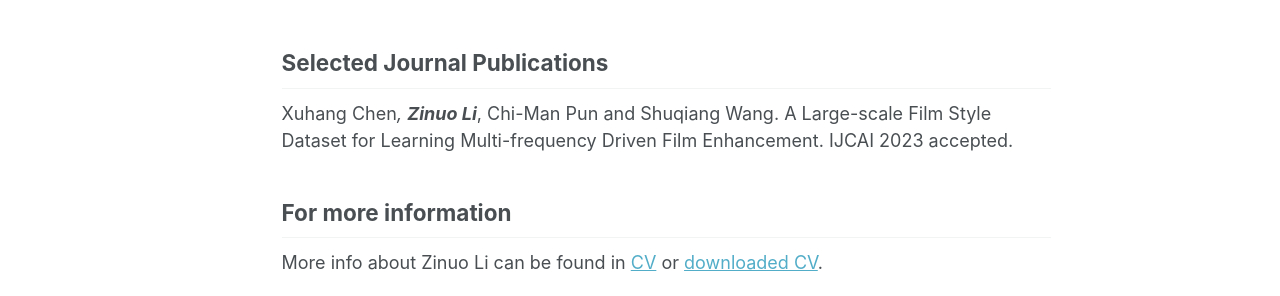
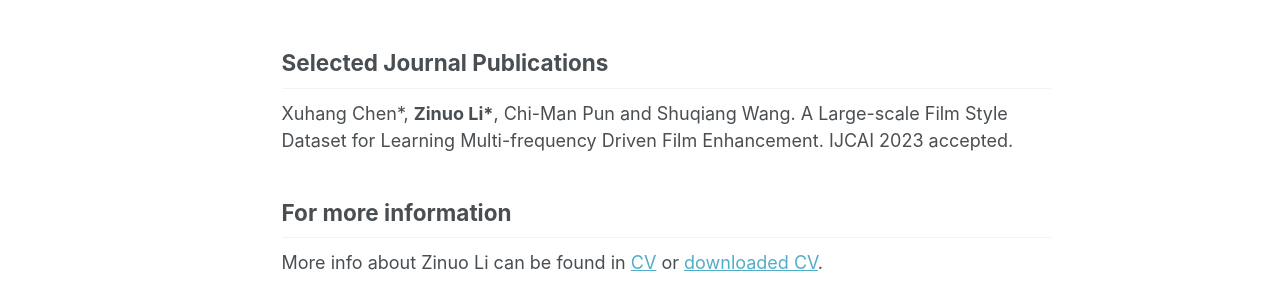
Before and after one commit to Shenghong-Luo/Shenghong-Luo.github.io, a Jekyll site: the page built from _pages/about.md, in a window 1280 px wide and 1093 px high. Shown: the part 604-900 px from the top of the window. Built offline with Jekyll 4.4.1, drawn with Linux system fonts in a browser that asks for light colours.

Commit message:
Update about.md

```diff
--- a/_pages/about.md
+++ b/_pages/about.md
@@ -19,7 +19,7 @@ Zino Li is now a computer science undergraduate student who is currently working
 * Multimodal
 
 ## Selected Journal Publications
-Xuhang Chen*, **Zinuo Li***, Chi-Man Pun and Shuqiang Wang. A Large-scale Film Style Dataset for Learning Multi-frequency Driven Film Enhancement. IJCAI 2023 accepted.
+Xuhang Chen\*, **Zinuo Li\***, Chi-Man Pun and Shuqiang Wang. A Large-scale Film Style Dataset for Learning Multi-frequency Driven Film Enhancement. IJCAI 2023 accepted.
 
 
 ## For more information
```
